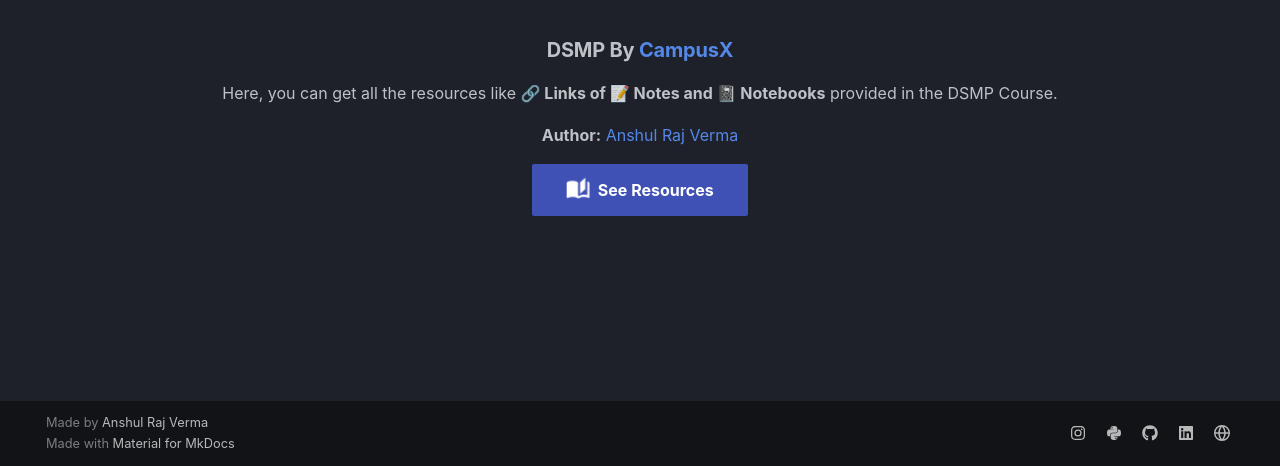
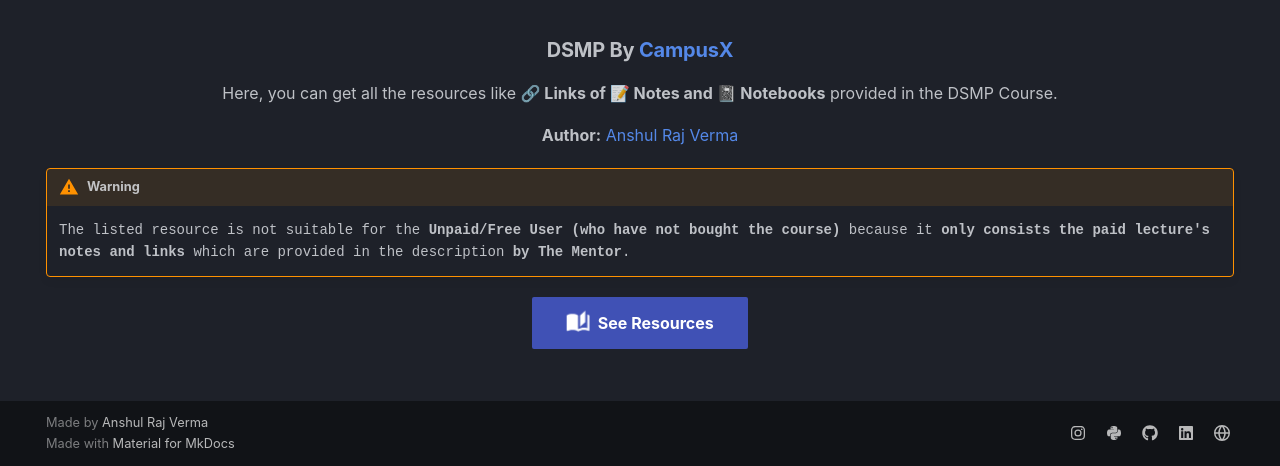
Before and after one commit to arv-anshul/campusx, an MkDocs documentation site: the page built from docs/index.md, in a window 1280 px wide, cut to the strip 434-900 px from the top of the page. Built offline with MkDocs 1.6.1 and Material for MkDocs 9.7.7, drawn with Linux system fonts in a browser that asks for light colours; some web fonts are replaced; comment, search, counter and statistics services are not loaded.

Commit message:
docs: 📝 Add warning for resources

```diff
--- a/docs/index.md
+++ b/docs/index.md
@@ -23,6 +23,11 @@
 
 </p>
 
+!!! warning
+    <div style="font-family: monospace; font-size: 0.7rem">
+    The listed resource is not suitable for the **Unpaid/Free User (who have not bought the course)** because it **only consists the paid lecture's notes and links** which are provided in the description **by The Mentor**.
+    </div>
+
 <p align="center" markdown>
 [:material-book-open-page-variant:{ .lg .bounce } &nbsp;See Resources](./resources.md){ .md-button .md-button--primary }
 </p>
```
